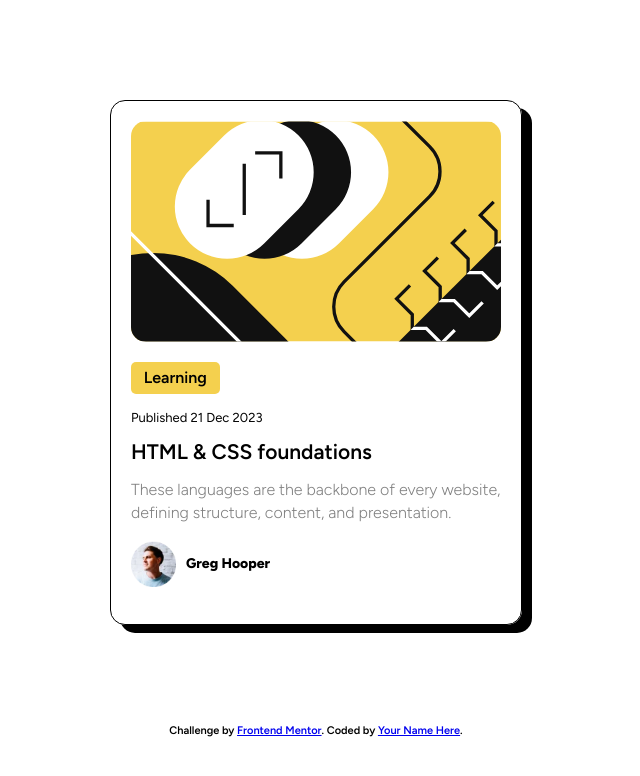
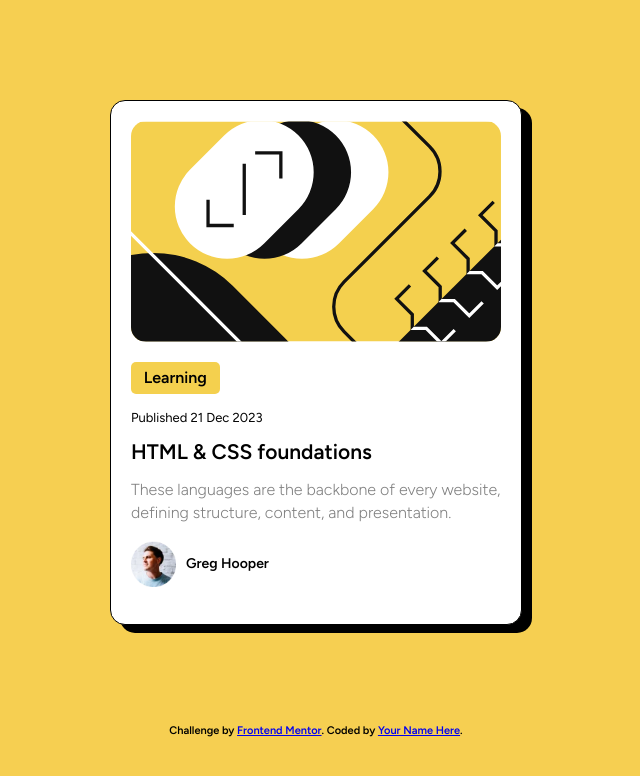
Before and after one commit to MiyaoCat/frontend-mentor-challenges, a PHP site: page / in a window 1280 px wide. Shown: the top 776 px of the page, without its empty margins (324-964 px from the left). Run offline with PHP 8.4, Linux system fonts and the light colour scheme.

Commit message:
added yellow background

```diff
--- a/blog-preview-card-main/css/meyer-reset.css
+++ b/blog-preview-card-main/css/meyer-reset.css
@@ -28,12 +28,8 @@ article, aside, details, figcaption, figure,
 footer, header, hgroup, menu, nav, section {
 	display: block;
 }
-
 body {
 	line-height: 1;
-	font-family: Figtree;
-	font-weight: 600;
-	font-color: hsl(0, 0%, 7%);
 }
 
 ol, ul {
--- a/blog-preview-card-main/css/site.css
+++ b/blog-preview-card-main/css/site.css
@@ -1,5 +1,10 @@
 @import 'meyer-reset.css';
-
+body {
+	font-family: Figtree;
+	font-weight: 600;
+	font-color: hsl(0, 0%, 7%);
+	background-color: hsl(46, 90%, 64%);
+}
 img {
 	display: block;
 	width: 100%;
@@ -16,6 +21,7 @@ img {
 	max-width: 370px;
 	margin: 100px auto;
 	padding: 20px;
+	background-color: white;
 }
 
 .info > * {
@@ -58,7 +64,7 @@ img {
 	display: flex;
 	column-gap: 10px;
 	font-size: 14px;
-	font-weight: 700;
+	font-weight: 600;
 	align-items: center;
 }
 
```
